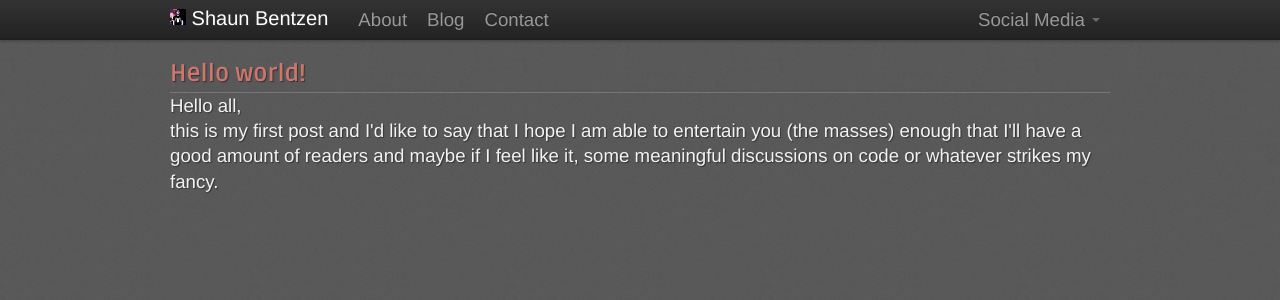
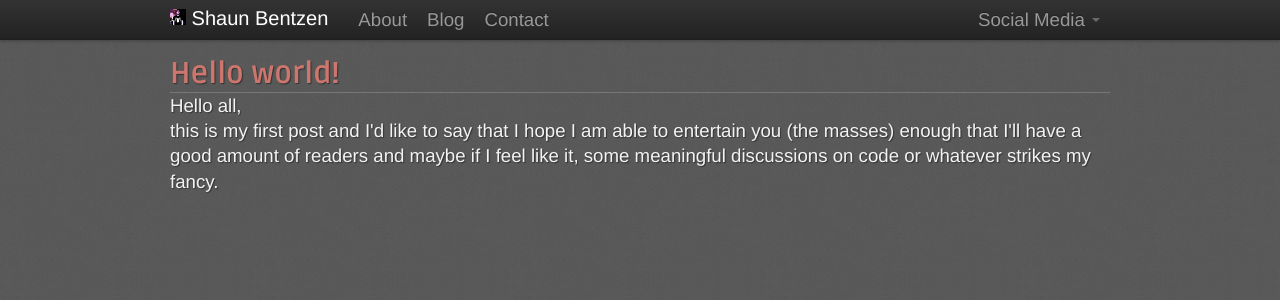
Before and after one commit to sbentzen/sbentzen.github.com, a Jekyll site: the page built from _posts/2010-10-13-hello-world.html, in a window 1280 px wide. Shown: the top 300 px of the page. Built offline with Jekyll 4.4.1, drawn with Linux system fonts in a browser that asks for light colours; nearby versions of some CDN libraries; Markdown is read by kramdown in place of the engine named in the settings; comment, search, counter and statistics services are not loaded.

Commit message:
changed the header and the analytics tracking

```diff
--- a/_includes/header.html
+++ b/_includes/header.html
@@ -15,6 +15,7 @@
 
   var _gaq = _gaq || [];
   _gaq.push(['_setAccount', 'UA-27610376-1']);
+  _gaq.push(['_setDomainName', 'bentzen.ws']);
   _gaq.push(['_trackPageview']);
 
   (function() {
--- a/_layouts/post.html
+++ b/_layouts/post.html
@@ -1,5 +1,5 @@
 ---
 layout: default
 ---
-<h2>{{ page.title }}</h2>
+<h1>{{ page.title }}</h1>
 <p>{{ content }}</p>
--- a/stylesheets/style.css
+++ b/stylesheets/style.css
@@ -15,12 +15,12 @@ body {
 code{
 	text-shadow:none;
 }
-h2{
+h1{
 	font-family:'Ruda', sans-serif;
 	color:#CC766D;
 	border-bottom:1px solid #777;
 }
-h2:hover{
+h1:hover{
 	color:#FF7D6E;
 }
 p{
```
